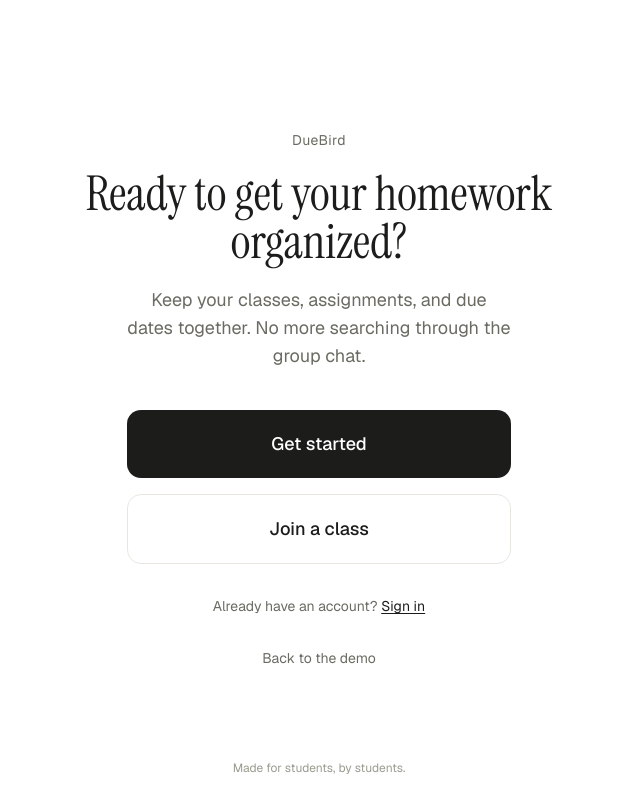
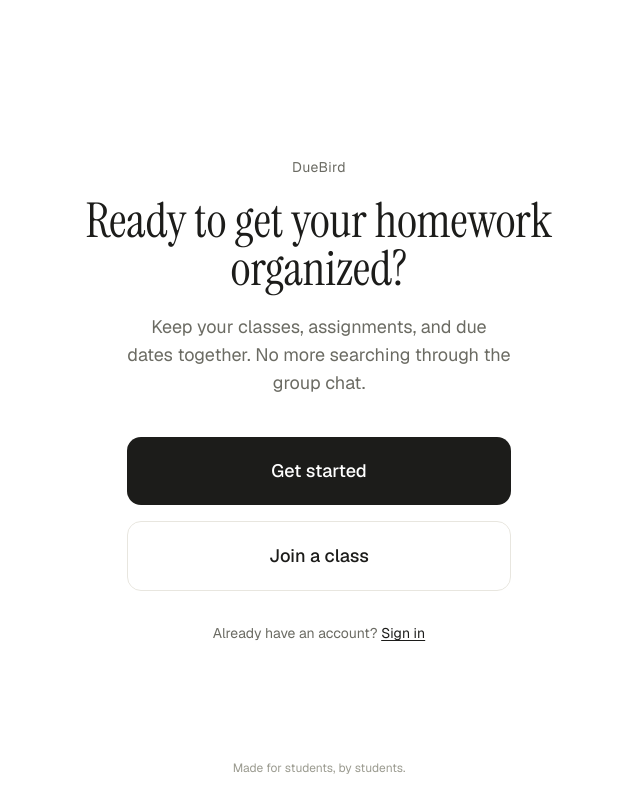
Before and after one commit to Fregity/Docket, a Next.js app in the folder docket/: page /get-started in a window 1280 px wide. Shown: the whole page, without its empty margins (321-961 px from the left). Built offline with nearby package versions, Linux system fonts and the light colour scheme.

Commit message:
Remove 'Back to the demo' link
Removed the 'Back to the demo' link from the get-started page.

```diff
--- a/docket/app/get-started/page.tsx
+++ b/docket/app/get-started/page.tsx
@@ -46,13 +46,6 @@ export default function GetStartedPage() {
             Sign in
           </Link>
         </p>
-
-        <Link
-          href="/demo"
-          className="inline-block text-sm text-muted mt-8 hover:text-ink"
-        >
-          Back to the demo
-        </Link>
       </div>
 
       <footer className="absolute bottom-6 text-xs text-faint">
```
